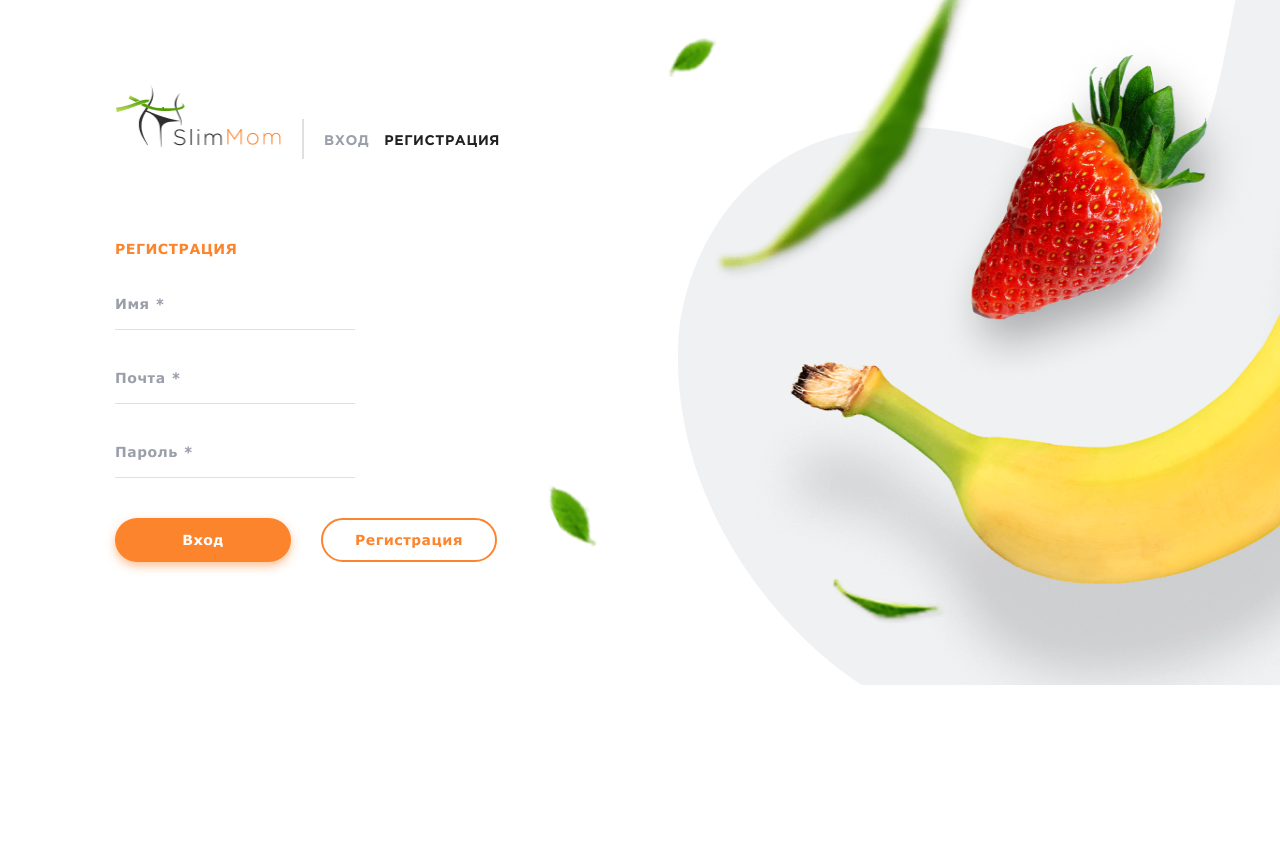
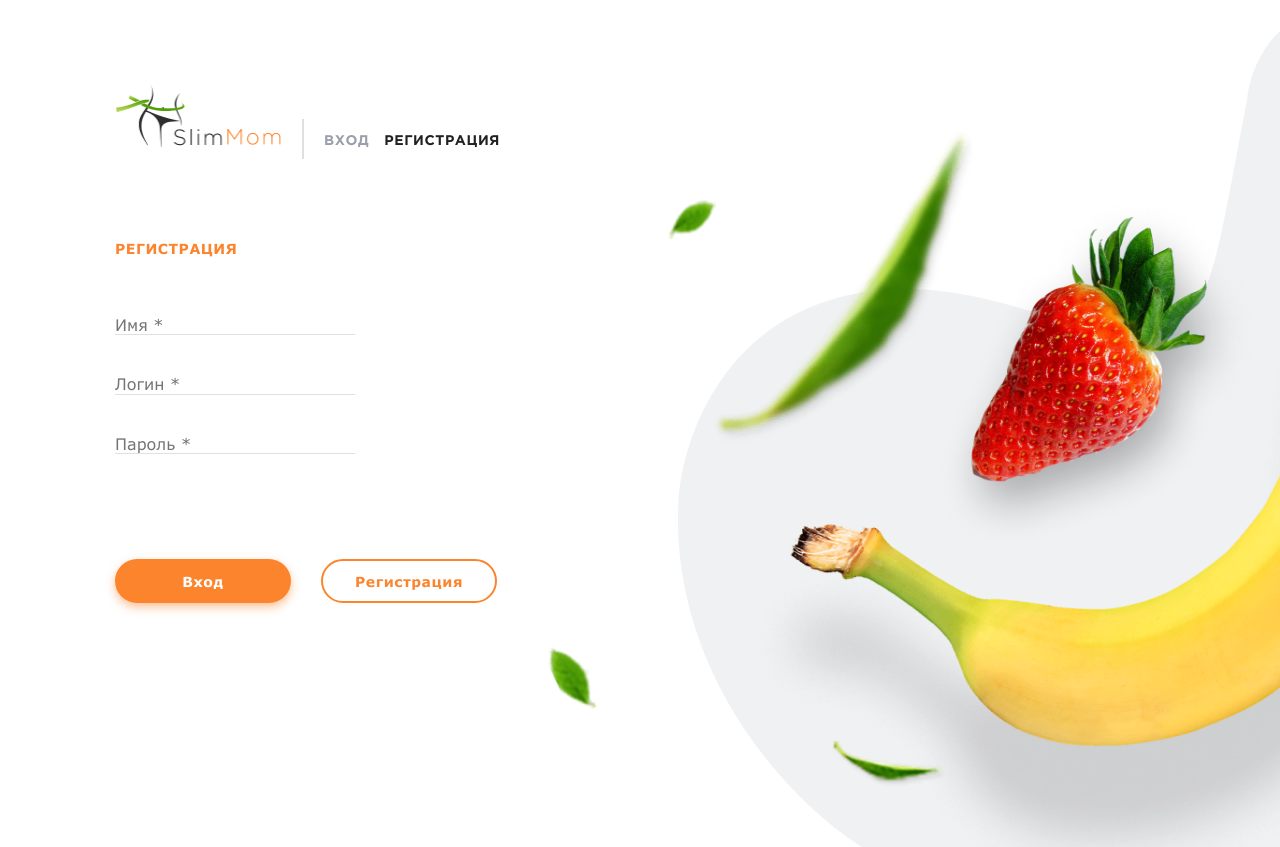
Before and after one commit to salikovskyi/react-project, a React (Create React App) app: page /registration in a window 1280 px wide. Before the commit the page ends 800 px from the top, so only its background shows below. Built offline with nearby package versions, Linux system fonts and the light colour scheme.

Commit message:
tut pizdec skolko pravok

```diff
--- a/src/App.js
+++ b/src/App.js
@@ -1,9 +1,6 @@
-// import Loader from "./components/Loader";
 import "react-datepicker/dist/react-datepicker.css";
-
 import { lazy, Suspense } from "react";
 import { Switch } from "react-router-dom";
-
 import { useSelector, useDispatch } from "react-redux";
 import { fetchUserInfo } from "./redux/auth/authOperations";
 import PublicRoute from "./routes/PublicRoutes";
--- a/src/components/DailyRateForm/CalorieForm/CalorieForm.module.css
+++ b/src/components/DailyRateForm/CalorieForm/CalorieForm.module.css
@@ -1,6 +1,6 @@
 .input {
   width: 100%;
-  margin-top: 30px;
+  margin-top: 40px;
   border: 0;
   border-bottom: 1px solid rgba(224, 224, 224, 1);
 }
@@ -20,7 +20,8 @@
   margin-right: 25px;
 }
 .form_section {
-  padding-top: 40px;
+  padding-top: 100px;
+  padding-bottom: 74px;
 }
 .form_radioField {
   color: orange;
@@ -69,9 +70,14 @@ input[type="radio"] + label {
   padding-left: 28px;
   margin-right: 25px;
 }
+.form_label {
+  position: relative;
+}
 
 .error {
   color: #e41f24;
+  position: absolute;
+  width: 200px;
 }
 @media screen and (min-width: 320px) {
   .form_title {
@@ -143,7 +149,6 @@ input[type="radio"] + label {
   .input {
     max-width: 240px;
     margin-right: 15px;
-    margin-bottom: 40px;
   }
   .form {
     margin-right: auto;
@@ -155,18 +160,20 @@ input[type="radio"] + label {
 @media screen and (min-width: 1280px) {
   .form_title {
     font-size: 34px;
-    margin-bottom: 40px;
+    margin-bottom: 68px;
   }
   .button {
-    margin-left: 346px;
-    margin-top: 20px;
+    /* margin-left: 346px; */
+    display: flex;
+    justify-content: flex-end;
+    margin-top: 64px;
   }
   .form_value {
     margin-right: 30px;
     max-width: 42%;
   }
   .form_section {
-    padding-top: 90px;
-    padding-bottom: 40px;
+    padding-top: 143px;
+    padding-bottom: 135px;
   }
 }
--- a/src/components/LoginForm/LoginForm.jsx
+++ b/src/components/LoginForm/LoginForm.jsx
@@ -1,71 +1,75 @@
-import React, { useMemo } from "react";
+import React from "react";
 import { useDispatch } from "react-redux";
 import { loginUser } from "../../redux/auth/authOperations";
-import { Form, Formik, useField } from "formik";
+// import { Form, Formik, useField } from "formik";
 import * as Yup from "yup";
 import css from "./LoginForm.module.css";
 import { Link } from "react-router-dom";
-
-const initialForm = { email: "", password: "" };
+import { useFormik } from "formik";
 
 const validationSchema = Yup.object().shape({
   email: Yup.string()
-    .email(`* E-mail адрес введен неверно!`)
-    .min(5, "* Минимум 5 символов")
-    .required("*Обязательное поле!"),
+    .min(5, "Минимум 5 символов")
+    .max(50, "Слишком длинный")
+    .required("Обязательное поле!"),
   password: Yup.string()
+    .min(8, "Минимум 8 символа")
+    .max(40, "Максимум 40 символов")
     .required("Обязательное поле!")
-    .min(3, "* Минимум 3 символа")
-    .max(20, "* Максимум 20 символов"),
 });
 
-export const FormControl = ({ label, ...props }) => {
-  const id = useMemo(() => Math.floor(Math.random() * 99999).toString(), []);
-  const [field, meta] = useField(props);
-  return (
-    <div className={css.form_control_container}>
-      <label className={css.label} htmlFor={id}>
-        {label}
-        <input
-          id={id}
-          className={
-            meta.error && meta.touched ? `${css.input_error}` : `${css.input}`
-          }
-          {...field}
-          {...props}
-        />
-        <div className={css.box_error_message}>
-          {meta.error && meta.touched && (
-            <p className={css.error_message_text}>{meta.error}</p>
-          )}
-        </div>
-      </label>
-    </div>
-  );
+const initialValues = {
+  email: "",
+  password: "",
 };
 
-const LoginForm = () => {
+export default function LoginForm() {
   const dispatch = useDispatch();
   const onLogin = (state) => dispatch(loginUser(state));
 
-  const handleSubmit = (values) => {
+  const formik = useFormik({
+    initialValues,
+    validationSchema,
+    onSubmit: (values) => {
       onLogin(values);
-  };
+    }
+  });
+  const { errors, touched, values, handleChange, handleSubmit } = formik;
+  return (
+    <div className={css.login_section}>
+      <form className={css.form_container} onSubmit={handleSubmit}>
+        <h2 className={css.form_title}>Вход</h2>
+        <label className={css.form_label}>
+          <input
+            className={`${css.input} ${
+              errors.email && touched.email ? css.error_input : ""
+            }`}
+            type="text"
+            placeholder="Логин *"
+            name="email"
+            value={values.email}
+            onChange={handleChange}
+          />
+          {touched.email && errors.email && (
+            <p className={css.error}>{errors.email}</p>
+          )}
+        </label>
 
-  return (
-    <div className={css.form_container}>
-      <h2 className={css.form_title}>ВХОД</h2>
-      <Formik initialValues={initialForm} validationSchema={validationSchema}>
-        {({ values, resetForm }) => (
-          <Form
-            onSubmit={(e) => {
-              e.preventDefault();
-              handleSubmit(values);
-              resetForm();
-            }}
-          >
-            <FormControl label="Логин *" name="email" type="email" />
-            <FormControl label="Пароль *" type="password" name="password" />
+        <label className={css.form_label}>
+          <input
+            className={`${css.input} ${
+              errors.password && touched.password ? css.error_input : ""
+            }`}
+            type="password"
+            placeholder="Пароль *"
+            name="password"
+            value={values.password}
+            onChange={handleChange}
+          />
+          {touched.password && errors.password && (
+            <p className={css.error}>{errors.password}</p>
+          )}
+        </label>
         <div className={css.btn_container}>
           <button type="submit" className={css.form_btn}>
             Вход
@@ -74,11 +78,7 @@ const LoginForm = () => {
             Регистрация
           </Link>
         </div>
-          </Form>
-        )}
-      </Formik>
+      </form>
     </div>
   );
-};
-
-export default LoginForm;
+}
--- a/src/components/LoginForm/LoginForm.module.css
+++ b/src/components/LoginForm/LoginForm.module.css
@@ -6,7 +6,6 @@
 .form_title {
   display: flex;
   justify-content: center;
-
   margin-bottom: 71px;
   font-family: "Verdana Bold";
   font-style: normal;
@@ -15,7 +14,29 @@
   line-height: 0.92;
   letter-spacing: 0.04em;
   text-transform: uppercase;
-    color: #FC842D;
+  color: #fc842d;
+}
+
+.input {
+  width: 100%;
+  border: 0;
+  border-bottom: 1px solid rgba(224, 224, 224, 1);
+  margin-top: 40px;
+}
+
+.error_input {
+  background-color: rgba(228, 31, 36, 0.4);
+  border-bottom: 1px solid #e41f24;
+}
+.form_label{
+  position: relative;
+  /* margin-bottom: 20px; */
+}
+
+.error {
+  color: #e41f24;
+  width: 200px;
+  position: absolute;
 }
 
 .form_control_container {
@@ -24,7 +45,7 @@
 
 .label {
   display: block;
-    font-family:"Verdana Bold";
+  font-family: "Verdana Bold";
   font-weight: 700;
   font-size: 14px;
   line-height: 1.21;
@@ -43,7 +64,7 @@
 .input_error {
   display: block;
   border: none;
-    border-bottom: 1px solid #E41F24;
+  border-bottom: 1px solid #e41f24;
   width: 100%;
   outline: 0;
   height: 30px;
@@ -55,9 +76,9 @@
 }
 
 .error_message_text {
-    color: #E41F24;
+  color: #e41f24;
   margin: 1px 0 0;
-    font-family:"Verdana Bold";
+  font-family: "Verdana Bold";
   font-style: normal;
   font-weight: 700;
   font-size: 14px;
@@ -77,15 +98,14 @@
   font-size: 14px;
   line-height: 17px;
   letter-spacing: 0.04em;
-    color:#FFFFFF;
+  color: #ffffff;
   width: 176px;
   height: 44px;
-    background: #FC842D;
+  background: #fc842d;
   box-shadow: 0px 4px 10px rgba(252, 132, 45, 0.5);
   border-radius: 30px;
   border: none;
   transition: all 0.5s cubic-bezier(0.4, 0, 0.2, 1);
-
 }
 
 .form_btn:hover {
@@ -104,21 +124,20 @@
   font-size: 14px;
   line-height: 17px;
   letter-spacing: 0.04em;
-    color:#FC842D;
+  color: #fc842d;
   width: 176px;
   height: 44px;
-    background:#FFFFFF;
-    border: 2px solid #FC842D;
+  background: #ffffff;
+  border: 2px solid #fc842d;
   box-sizing: border-box;
   border-radius: 30px;
   transition: all 0.5s cubic-bezier(0.4, 0, 0.2, 1);
   text-align: center;
   padding: 13px 34px;
-
 }
 
-  .form_container{
-    padding-top: 40px
+.form_container {
+  padding-top: 40px;
 }
 .secondary_form_btn:hover {
   box-shadow: 0 12px 16px 0 rgba(0, 0, 0, 0.24),
@@ -133,10 +152,9 @@
 @media screen and (min-width: 768px) {
   .form_title {
     display: block;
-
   }
-    .form_container{
-      padding: 191px 0 0 0;
+  .form_container {
+    padding: 191px 0 466px 0;
   }
 
   .form_control_container {
@@ -158,9 +176,9 @@
 
   .btn_container {
     display: block;
-      margin-top: 60px;
+    margin-top: 90px;
   }
-    .form_btn{
+  .form_btn {
     margin-bottom: 466px;
   }
   .form_btn:first-child {
@@ -175,7 +193,7 @@ margin-bottom: 466px;
   /* .form_title {
 
     } */
-    .form_container{
+  .form_container {
     padding: 213px 0 190px 0;
   }
 }
--- a/src/components/RegistrationForm/RegistrationForm.jsx
+++ b/src/components/RegistrationForm/RegistrationForm.jsx
@@ -1,52 +1,94 @@
-import { Form, Formik } from "formik";
+import { useFormik } from "formik";
 import { useDispatch } from "react-redux";
 import { registerUser } from "../../redux/auth/authOperations";
-import { FormControl } from "../LoginForm/LoginForm";
 import * as Yup from "yup";
 import { Link } from "react-router-dom";
 import css from "./RegistrationForm.module.css";
 
-const initialForm = { username: "", email: "", password: "" };
-
 const validationSchema = Yup.object().shape({
   username: Yup.string()
-    .required("*Обязательное поле!")
-    .min(2, "* Минимум 2 символa"),
+    .min(2, "Минимум 2 символa")
+    .max(50, "Масимум 50 символов")
+    .required("Обязательное поле!"),
   email: Yup.string()
-    .email(`* E-mail адрес введен неверно!`)
-    .min(5, "* Минимум 5 символов")
-    .required("*Обязательное поле!"),
+    .min(5, "Минимум 5 символов")
+    .max(50, "Слишком длинный")
+    .required("Обязательное поле!"),
   password: Yup.string()
-    .required("* Обязательное поле!")
-    .min(3, "* Минимум 3 символа")
-    .max(20, "* Максимум 20 символов"),
+    .min(8, "Минимум 8 символа")
+    .max(40, "Максимум 40 символов")
+    .required("Обязательное поле!"),
 });
 
-const RegistrationForm = () => {
+const initialValues = {
+  username: "",
+  email: "",
+  password: "",
+};
+export default function RegistrationForm() {
   const dispatch = useDispatch();
   const onRegister = (state) => dispatch(registerUser(state));
 
-  const handleSubmit = (values) => {
+  const formik = useFormik({
+    initialValues,
+    validationSchema,
+    onSubmit: (values) => {
       onRegister(values);
-  };
+    },
+  });
 
+  const { errors, touched, values, handleChange, handleSubmit } = formik;
   return (
-    <div className={css.form_container}>
-      <h2 className={css.form_title}>РЕГИСТРАЦИЯ</h2>
-
-      <Formik
-        initialValues={initialForm}
-        validationSchema={validationSchema}
-        onSubmit={(values) => {
-          handleSubmit(values);
-        }}
-      >
-        <Form>
-          <FormControl label="Имя *" type="text" name="username" />
-          <FormControl label="Почта *" name="email" type="email" />
-          <FormControl label="Пароль *" type="password" name="password" />
+    <div className={css.register_section}>
+      <form className={css.form_container} onSubmit={handleSubmit}>
+        <h2 className={css.form_title}>Регистрация</h2>
+        <label className={css.form_label}>
+          <input
+            className={`${css.input} ${
+              errors.username && touched.username ? css.error_input : ""
+            }`}
+            type="text"
+            placeholder="Имя *"
+            name="username"
+            value={values.username}
+            onChange={handleChange}
+          />
+          {touched.username && errors.username && (
+            <p className={css.error}>{errors.username}</p>
+          )}
+        </label>
+        <label className={css.form_label}>
+          <input
+            className={`${css.input} ${
+              errors.email && touched.email ? css.error_input : ""
+            }`}
+            type="text"
+            placeholder="Логин *"
+            name="email"
+            value={values.email}
+            onChange={handleChange}
+          />
+          {touched.email && errors.email && (
+            <p className={css.error}>{errors.email}</p>
+          )}
+        </label>
+        <label className={css.form_label}>
+          <input
+            className={`${css.input} ${
+              errors.password && touched.password ? css.error_input : ""
+            }`}
+            type="password"
+            placeholder="Пароль *"
+            name="password"
+            value={values.password}
+            onChange={handleChange}
+          />
+          {touched.password && errors.password && (
+            <p className={css.error}>{errors.password}</p>
+          )}
+        </label>
         <div className={css.btn_container}>
-            <Link to='/login'>
+          <Link to="/login">
             <button type="button" className={css.form_btn}>
               Вход
             </button>
@@ -55,10 +97,7 @@ const RegistrationForm = () => {
             Регистрация
           </button>
         </div>
-        </Form>
-      </Formik>
+      </form>
     </div>
   );
-};
-
-export default RegistrationForm;
+}
--- a/src/components/RegistrationForm/RegistrationForm.module.css
+++ b/src/components/RegistrationForm/RegistrationForm.module.css
@@ -1,9 +1,27 @@
-/* .input {
+
+.input {
   width: 100%;
-  margin-bottom: 30px;
   border: 0;
   border-bottom: 1px solid rgba(224, 224, 224, 1);
-} */
+  margin-top: 40px;
+  display: block;
+
+}
+
+.error_input {
+  background-color: rgba(228, 31, 36, 0.4);
+  border-bottom: 1px solid #e41f24;
+}
+.form_label{
+  position: relative;
+  /* margin-bottom: 20px; */
+}
+
+.error {
+  color: #e41f24;
+  width: 200px;
+  position: absolute;
+}
 .form_container {
     display: block;
     margin: 0 auto;
@@ -39,8 +57,7 @@
   color:rgba(155, 159, 170, 1)
 }
 
-.input {
-  display: block;
+/* .input {
   border: none;
   border-bottom: 1px solid rgba(224, 224, 224);
   width: 100%;
@@ -48,7 +65,7 @@
   height: 20px;
   margin-top: 3px;
   height: 30px;
-}
+} */
 
 .input_error {
   display: block;
@@ -160,7 +177,7 @@
 
   .btn_container {
     display: block;
-    margin-top: 40px;
+    margin-top: 100px;
   }
 
   /* .form_btn {
@@ -187,11 +204,14 @@
 
 @media screen and (min-width: 1280px) {
   .form_container{
-    padding-bottom: 123px;
+    padding-bottom: 244px;
     padding-top: 95px;
   }
 
   .btn_container {
-    margin-top: 20px;
+    margin-top: 105px;
+  }
+  .form_title{
+    margin-bottom: 60px;
   }
 }
--- a/src/index.css
+++ b/src/index.css
@@ -125,7 +125,7 @@ body {
       url(./assets/images/desctop/desctopBg1x.png);
     background-repeat: no-repeat;
     background-position: bottom 70px right, bottom right;
-    background-size: 812px 769px, 550px 812px;
+    background-size: 812px 780px, 550px 812px;
     /* min-width: 1280px; */
     margin-left: auto;
     margin-right: auto;
```
Lines whose indentation alone changed are shown as unchanged.
